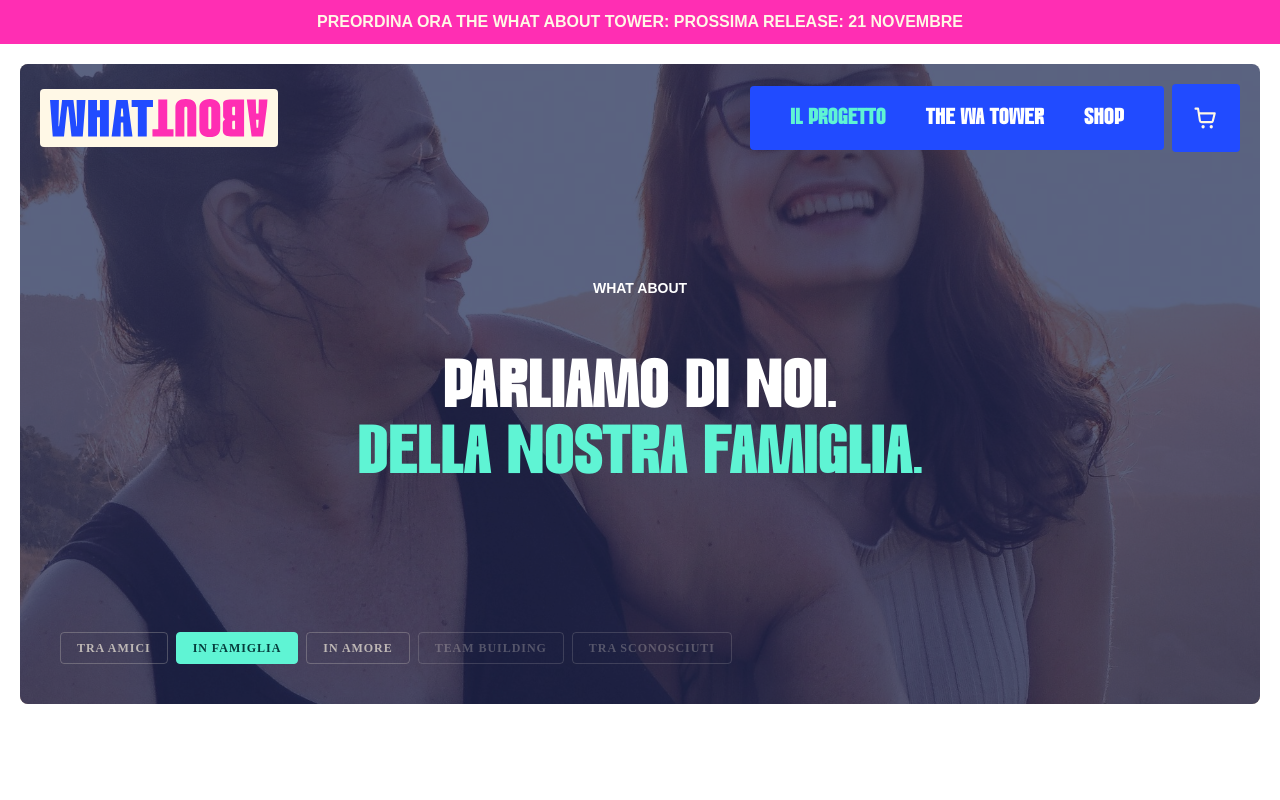
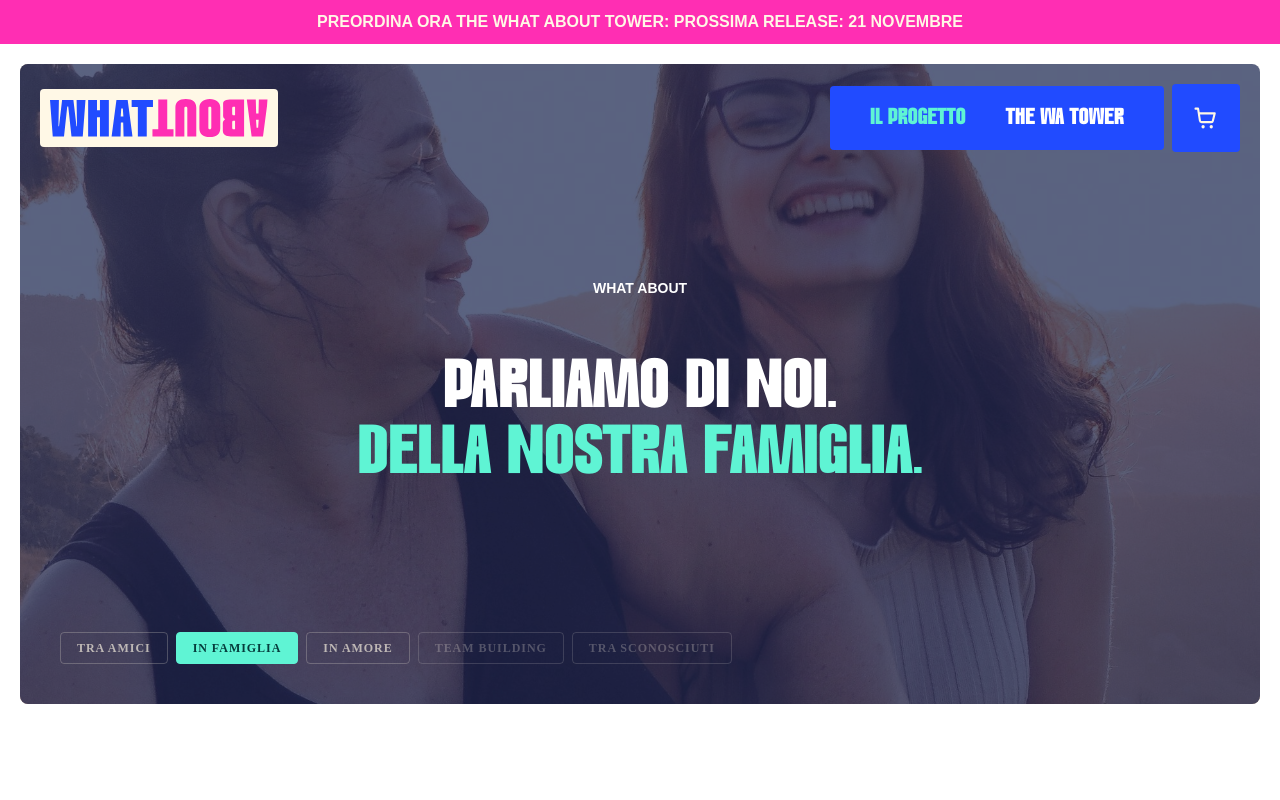
Before and after one commit to ChristianAllevi/whatabout, a Next.js app: page / in a window 1280 px wide. Shown: the top 800 px of the page. Built offline with nearby package versions, Linux system fonts and the light colour scheme; a web font is replaced by a local one.

Commit message:
chore(nav): temporarily hide Shop link from the menu
The shop stays reachable by URL and the cart icon is kept.

Co-Authored-By: Claude Sonnet 5.5 <noreply@anthropic.com>

```diff
--- a/components/layout/Navbar.tsx
+++ b/components/layout/Navbar.tsx
@@ -16,7 +16,8 @@ const LOGO_LOOP_SECONDS = 8;
 const NAV_ITEMS = [
   { label: "il progetto", href: "/", isActive: (p: string) => p === "/" },
   { label: "The WA Tower", href: "/what-about-tower", isActive: (p: string) => p.startsWith("/what-about-tower") },
-  { label: "Shop", href: "/shop", isActive: (p: string) => p.startsWith("/shop") },
+  // TEMPORANEO: voce "Shop" nascosta dal menu finché lo shop non è pronto al pubblico.
+  // { label: "Shop", href: "/shop", isActive: (p: string) => p.startsWith("/shop") },
 ];
 
 // Link del menu mobile: per ora vuoti, da collegare quando esistono le pagine/profili
```
